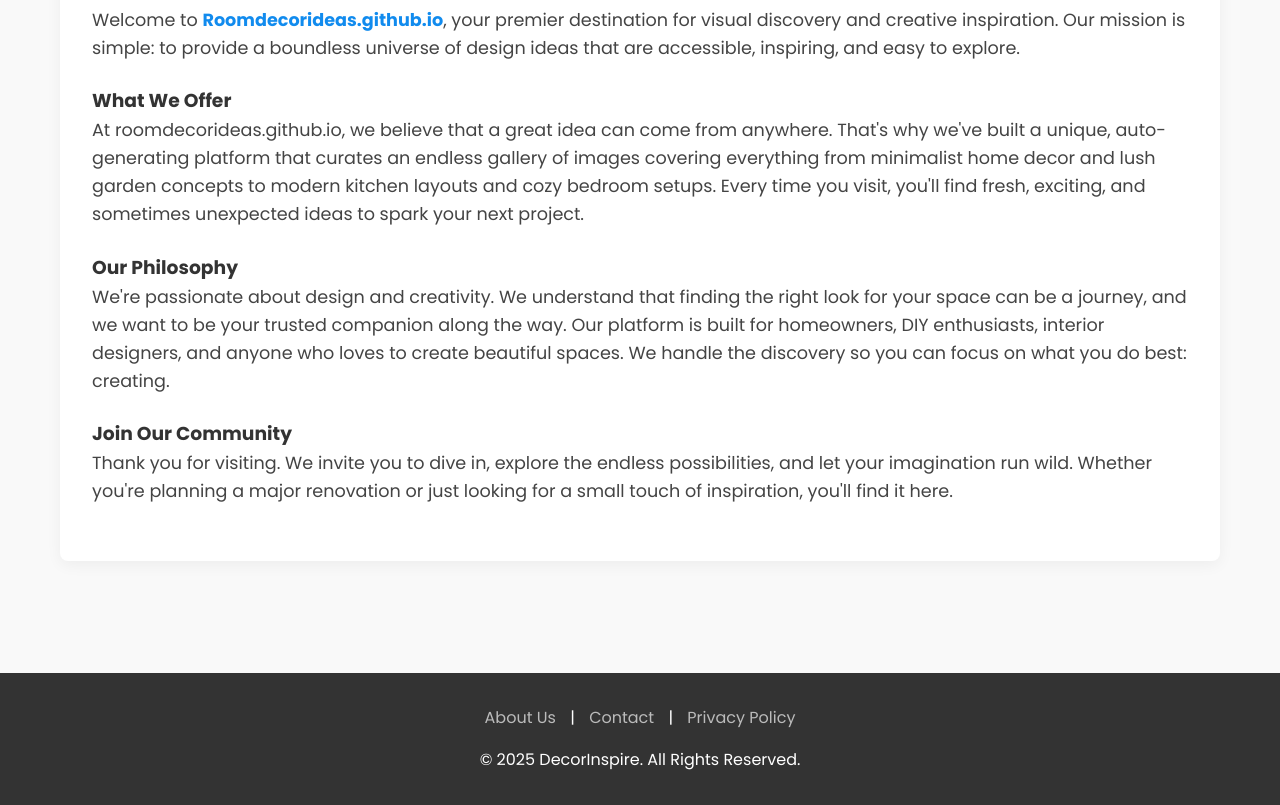
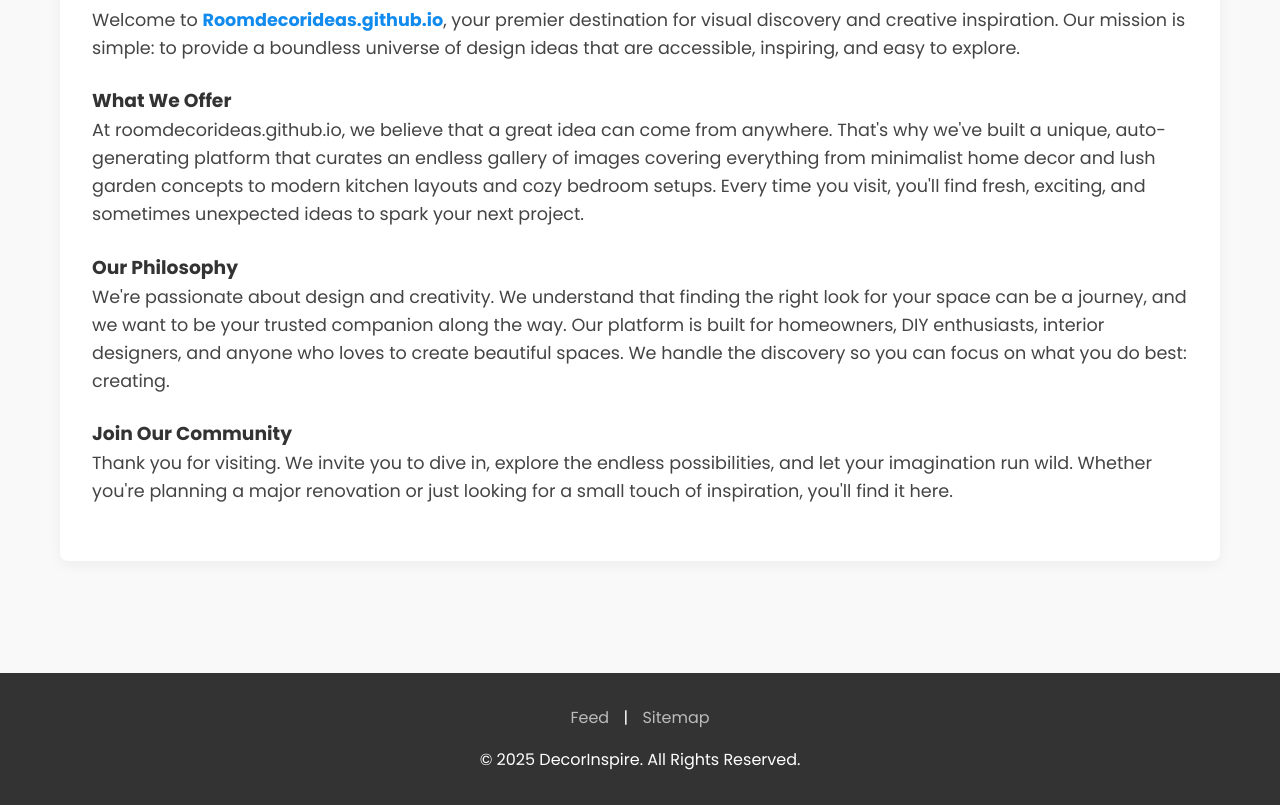
Before and after one commit to roomdecorideas/AGC-V1, a plain HTML site: page about.html in a window 1280 px wide. Shown: the part 222-1027 px from the top of the page. Drawn offline with Linux system fonts and the light colour scheme.

Commit message:
Update about.html

```diff
--- a/about.html
+++ b/about.html
@@ -55,9 +55,8 @@
    <footer>
     <div class="container">
          <div class="footer-links">
-            <a href="about.html">About Us</a> |
-            <a href="contact.html">Contact</a> |
-            <a href="privacy.html">Privacy Policy</a>
+            <a href="tool-feed.html">Feed</a> |
+            <a href="tool-sitemap.html">Sitemap</a>
         </div>
         <p>&copy; 2025 DecorInspire. All Rights Reserved.</p>
     </div>
```
